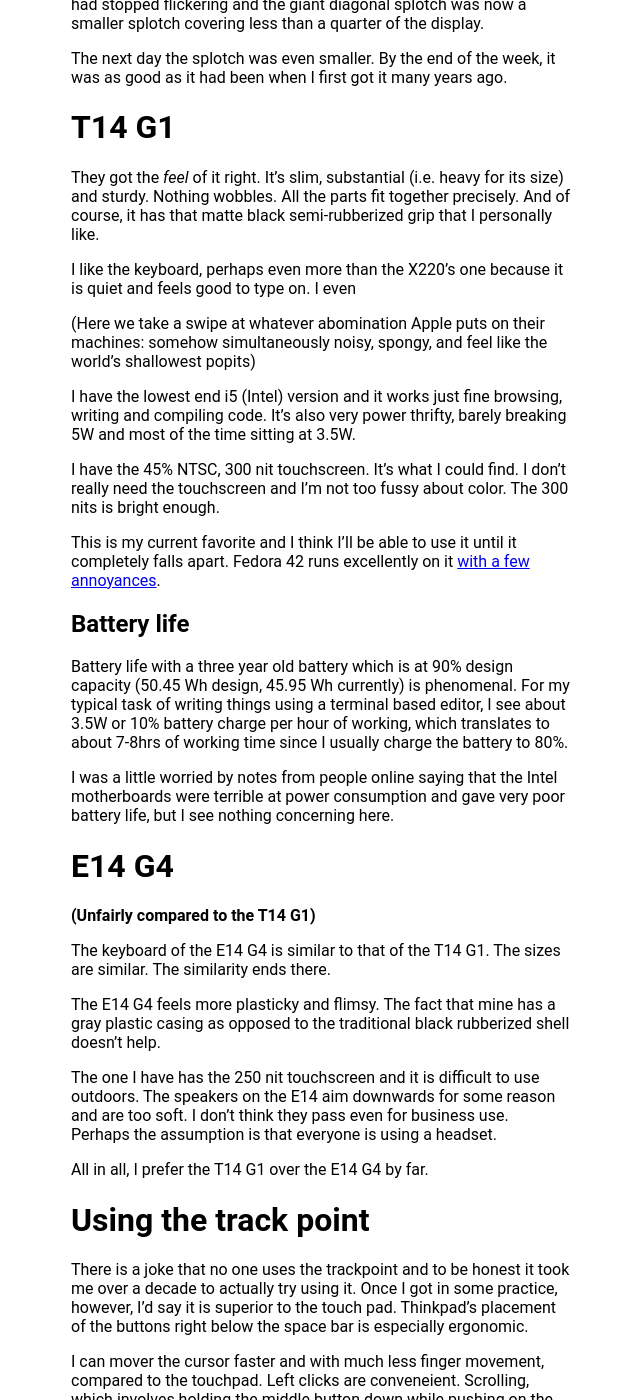
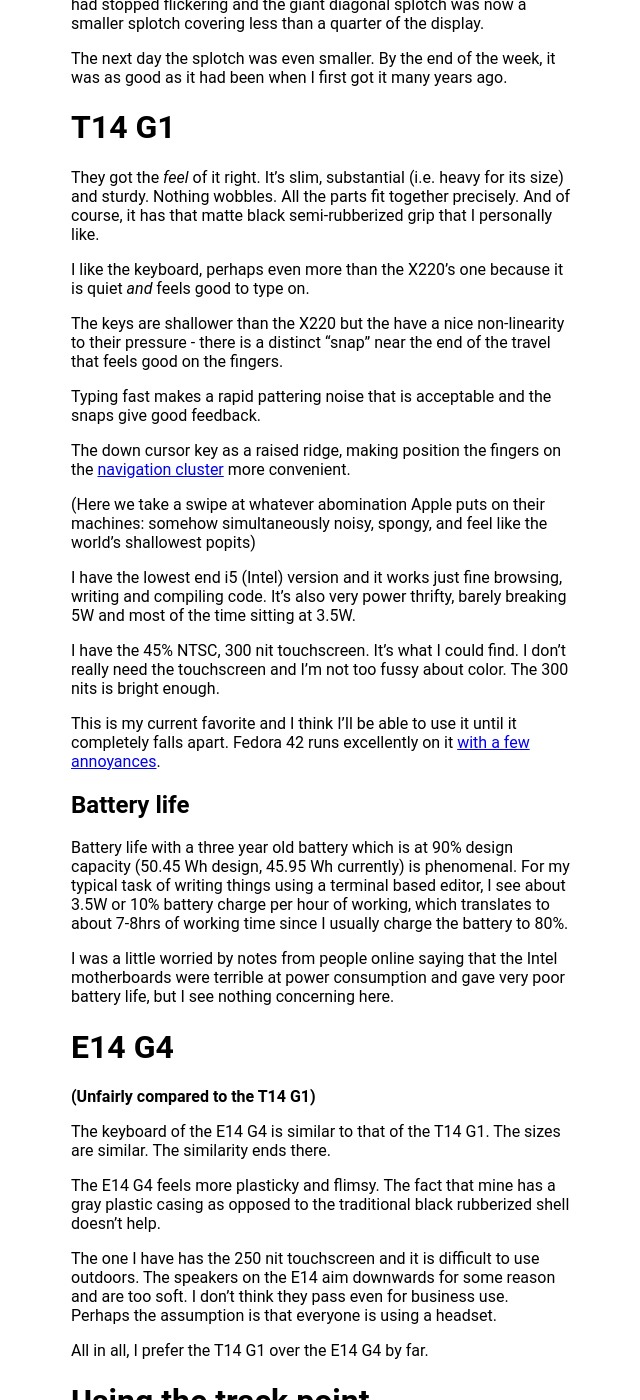
Before and after one commit to kghose/kghose.github.io, a Jekyll site: the page built from linux-tips/thinkpads.md, in a window 1280 px wide and 1400 px high, scrolled down 835 px. Shown: the whole window, without its empty margins (319-959 px from the left). Built offline with Jekyll 4.4.1, drawn with Linux system fonts in a browser that asks for light colours; some of the changed text lies outside the part shown.

Commit message:
Notes on keyboards.

```diff
--- a/linux-tips/thinkpads.md
+++ b/linux-tips/thinkpads.md
@@ -46,7 +46,17 @@ size) and sturdy. Nothing wobbles. All the parts fit together precisely. And of
 course, it has that matte black semi-rubberized grip that I personally like.
 
 I like the keyboard, perhaps even more than the X220's one because it is quiet
-and feels good to type on. I even
+_and_ feels good to type on.
+
+The keys are shallower than the X220 but the have a nice non-linearity to their
+pressure - there is a distinct "snap" near the end of the travel that feels good
+on the fingers.
+
+Typing fast makes a rapid pattering noise that is acceptable and the snaps give
+good feedback.
+
+The down cursor key as a raised ridge, making position the fingers on the
+[navigation cluster](#navigation-keys) more convenient.
 
 (Here we take a swipe at whatever abomination Apple puts on their machines:
 somehow simultaneously noisy, spongy, and feel like the world's shallowest
@@ -111,11 +121,11 @@ Only the right click is a little awkward (I have to bend my thumb to get to the
 button) but the fact that middle click opens links in a new tab in Firefox means
 I have to use the right click far less often.
 
-# PgUp PgDn keys
+# Navigation keys
 
 I was first exposed to the five navigation key cluster on the X220 and I _hated_
-it because I'd fat-finger the PgUp/Dn keys when aiming for the cursor keys and
-would lose my place in the document.
+it. I'd fat-finger the PgUp/Dn keys when aiming for the cursor keys and would
+lose my place in the document.
 
 I began to appreciate them more when I got to the slightly larger E14/T14
 keyboards _and_ learned to use the GNOME Mode key window management shortcuts.
```
